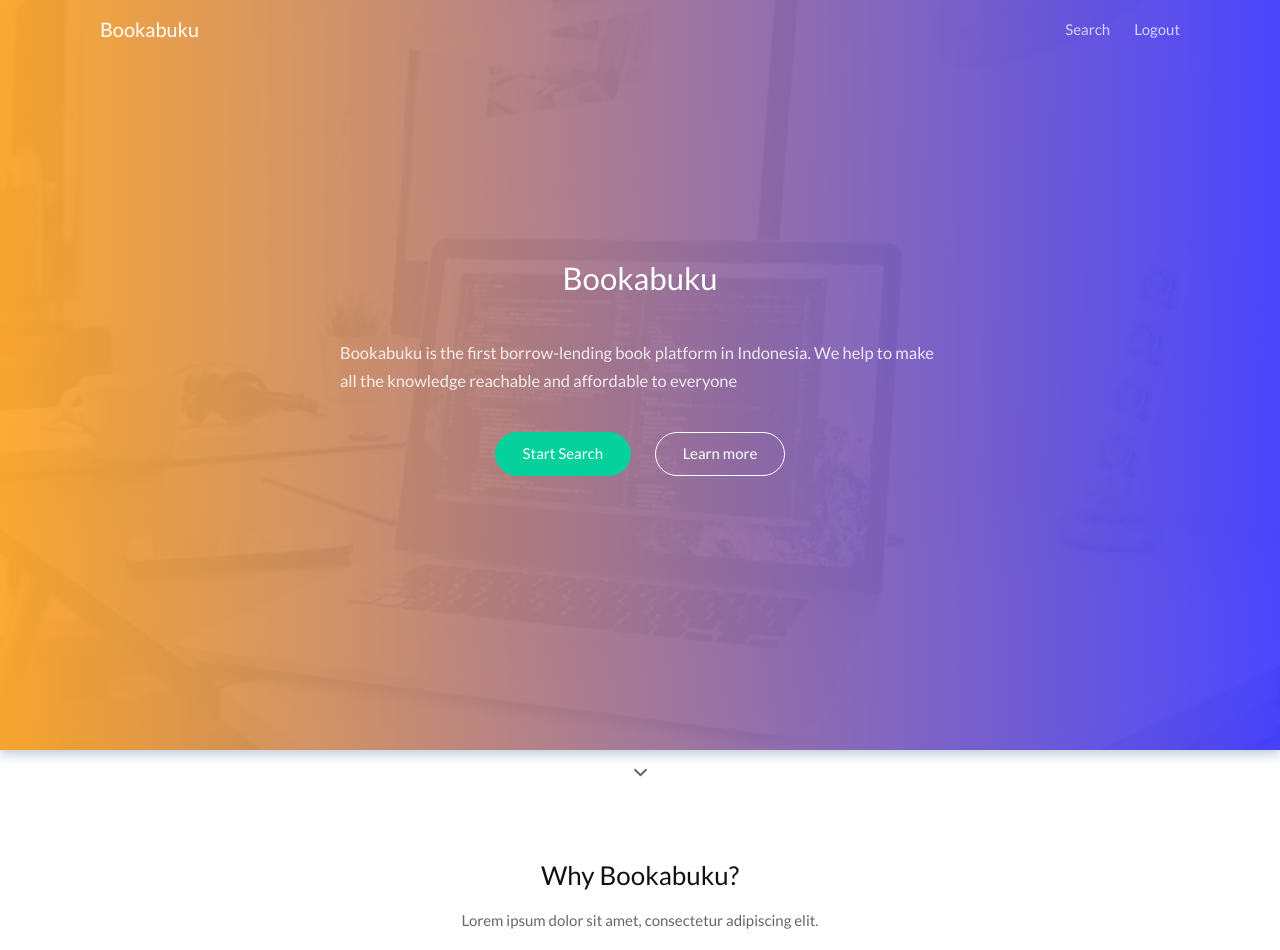
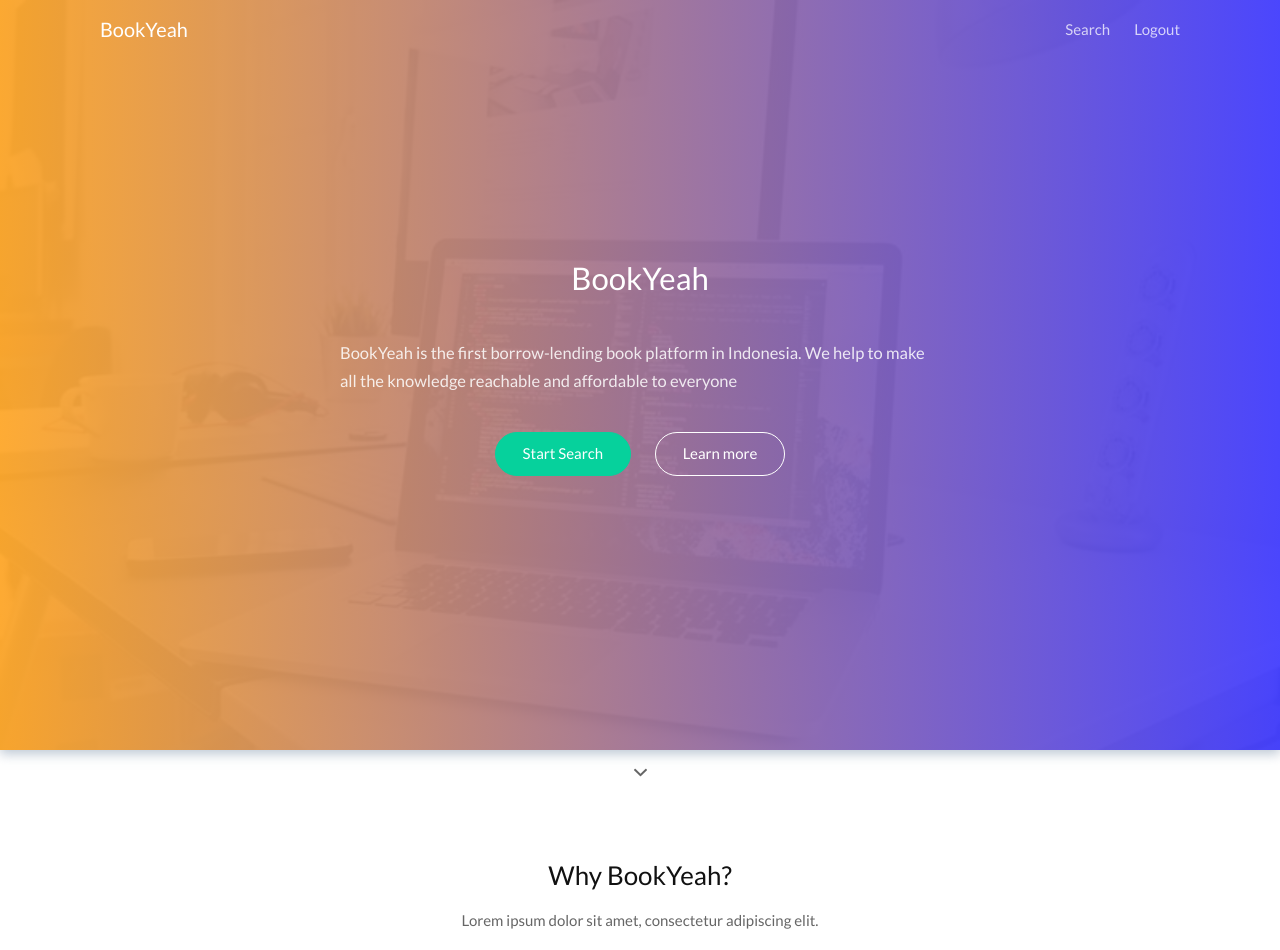
Before and after one commit to BabyCattleyaGP/booksearch, a plain HTML site: page index.html in a window 1280 px wide. Shown: the top 950 px of the page. Drawn offline with Linux system fonts and the light colour scheme; files whose address does not match are found by name.

Commit message:
change name

```diff
--- a/index.html
+++ b/index.html
@@ -3,7 +3,7 @@
 <head>
 	<meta class="utf-8">
 	<meta name="viewport" content="width=device-width, initial-scale=1, maximum-scale=1">
-	<title>Bookabuku</title>
+	<title>BookYeah</title>
 	<!-- Don't forget to add your metadata here -->
   <link rel='stylesheet' href='theme/css/style.min.css' />
   <link rel="icon" type="image/png" size="20x20" href="images/book.png" />
@@ -14,7 +14,7 @@
 		<nav class="nav__mobile"></nav>
 		<div class="container">
 			<div class="navbar__inner">
-				<a href="index.html" class="navbar__logo">Bookabuku</a>
+				<a href="index.html" class="navbar__logo">BookYeah</a>
 				<nav class="navbar__menu">
 					<ul>
 						<li><a href="./page.html">Search</a></li>
@@ -33,8 +33,8 @@
 			<div class="container">
 				<div class="hero__content">
 					<div class="hero__content__inner" id='navConverter'>
-						<h1 class="hero__title">Bookabuku</h1>
-						<p class="hero__text">Bookabuku is the first borrow-lending book platform in Indonesia. We help to make all the knowledge reachable and affordable to everyone</p>
+						<h1 class="hero__title">BookYeah</h1>
+						<p class="hero__text">BookYeah is the first borrow-lending book platform in Indonesia. We help to make all the knowledge reachable and affordable to everyone</p>
 						<a href="./page.html" class="button button__accent">Start Search</a>
 						<a href="#" class="button hero__button">Learn more</a>
 					</div>
@@ -50,7 +50,7 @@
 	<!-- Steps -->
 	<div class="steps landing__section">
 		<div class="container">
-			<h2>Why Bookabuku?</h2>
+			<h2>Why BookYeah?</h2>
 			<p>Lorem ipsum dolor sit amet, consectetur adipiscing elit.</p>
 		</div>
 		<div class="container">
@@ -111,7 +111,7 @@
 	<div class="footer footer--dark">
 		<div class="container">
 			<div class="footer__inner">
-				<a href="index.html" class="footer__textLogo">Bookabuku X Evie theme</a>
+				<a href="index.html" class="footer__textLogo">BookYeah X Evie theme</a>
 				<div class="footer__data">
 					<div class="footer__data__item">
 						<div class="footer__row">Created with <a href="https://undraw.co" target="_blank" class="footer__link">unDraw</a>
```
Also changed, not shown: auth.html (+2 -2 lines), page.html (+3 -3 lines).
